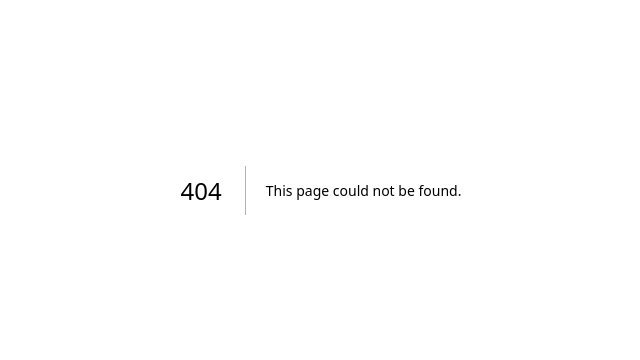
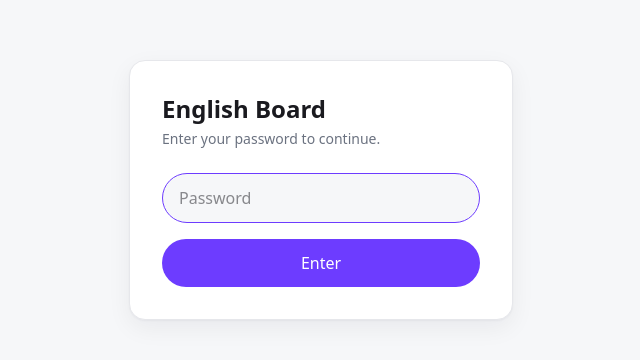
Before and after one commit to vinayytyagi/English-Board, a Next.js app: page /login in a window 1280 px wide. Before the commit this address had no page. Shown: the part 210-570 px from the top of the page, without its empty margins (319-959 px from the left). Built offline with nearby package versions, Linux system fonts and the light colour scheme.

Commit message:
feat: password gate via middleware and login

```diff
--- /dev/null
+++ b/app/api/login/route.ts
@@ -0,0 +1,18 @@
+import { NextResponse } from "next/server";
+import { checkPassword, AUTH_COOKIE, AUTH_VALUE } from "@/lib/auth";
+
+export async function POST(req: Request) {
+  const form = await req.formData();
+  const password = String(form.get("password") ?? "");
+  if (!checkPassword(password)) {
+    return NextResponse.redirect(new URL("/login?error=1", req.url), { status: 303 });
+  }
+  const res = NextResponse.redirect(new URL("/", req.url), { status: 303 });
+  res.cookies.set(AUTH_COOKIE, AUTH_VALUE, {
+    httpOnly: true,
+    sameSite: "lax",
+    path: "/",
+    maxAge: 60 * 60 * 24 * 365,
+  });
+  return res;
+}
--- /dev/null
+++ b/app/login/page.tsx
@@ -0,0 +1,33 @@
+export default async function LoginPage({
+  searchParams,
+}: {
+  searchParams: Promise<{ error?: string }>;
+}) {
+  const { error } = await searchParams;
+  return (
+    <main className="min-h-screen grid place-items-center bg-app px-4">
+      <form
+        action="/api/login"
+        method="post"
+        className="w-full max-w-sm rounded-[var(--radius-card)] bg-surface p-8 shadow-[var(--shadow-card)] border border-line"
+      >
+        <h1 className="text-2xl font-semibold text-ink">English Board</h1>
+        <p className="mt-1 text-sm text-muted">Enter your password to continue.</p>
+        <input
+          type="password"
+          name="password"
+          autoFocus
+          placeholder="Password"
+          className="mt-6 w-full rounded-[var(--radius-pill)] border border-line bg-app px-4 py-3 text-ink outline-none focus:border-accent"
+        />
+        {error && <p className="mt-2 text-sm text-red-500">Wrong password. Try again.</p>}
+        <button
+          type="submit"
+          className="mt-4 w-full rounded-[var(--radius-pill)] bg-accent px-4 py-3 font-medium text-accent-fg"
+        >
+          Enter
+        </button>
+      </form>
+    </main>
+  );
+}
--- /dev/null
+++ b/lib/auth.ts
@@ -0,0 +1,7 @@
+export const AUTH_COOKIE = "eb_auth";
+export const AUTH_VALUE = "ok";
+
+export function checkPassword(input: string): boolean {
+  const expected = process.env.APP_PASSWORD ?? "vinay";
+  return input === expected;
+}
--- /dev/null
+++ b/middleware.ts
@@ -0,0 +1,25 @@
+import { NextResponse } from "next/server";
+import type { NextRequest } from "next/server";
+import { AUTH_COOKIE, AUTH_VALUE } from "@/lib/auth";
+
+export function middleware(req: NextRequest) {
+  const { pathname } = req.nextUrl;
+  const isPublic =
+    pathname.startsWith("/login") ||
+    pathname.startsWith("/api/login") ||
+    pathname.startsWith("/_next") ||
+    pathname === "/favicon.ico";
+
+  if (isPublic) return NextResponse.next();
+
+  const authed = req.cookies.get(AUTH_COOKIE)?.value === AUTH_VALUE;
+  if (authed) return NextResponse.next();
+
+  const url = req.nextUrl.clone();
+  url.pathname = "/login";
+  return NextResponse.redirect(url);
+}
+
+export const config = {
+  matcher: ["/((?!_next/static|_next/image|favicon.ico).*)"],
+};
```
Also changed, not shown: 1 other file (tests, documents, lock files or other folders).
